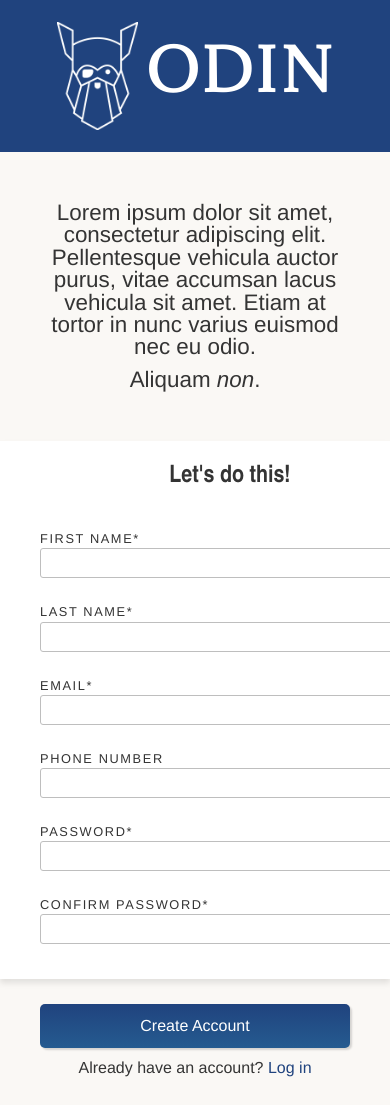
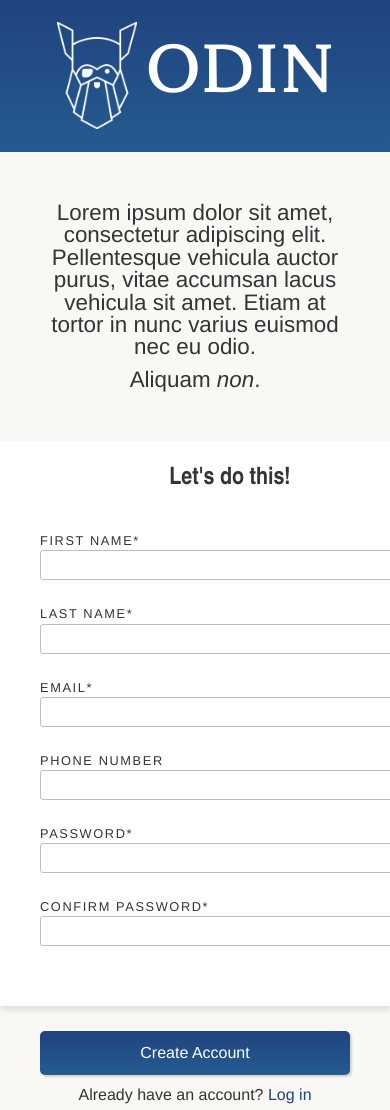
Before and after one commit to alisaig/Sign-up-Form, a plain HTML site: page index.html in a window 390 px wide. Shown: the top 1110 px of the page. Drawn offline with Linux system fonts and the light colour scheme.

Commit message:
Connect button to form and fix some layout issues

```diff
--- a/index.html
+++ b/index.html
@@ -19,25 +19,25 @@
             <p>Lorem ipsum dolor sit amet, consectetur adipiscing elit. Pellentesque vehicula auctor purus, vitae accumsan lacus vehicula sit amet. Etiam at tortor in nunc varius euismod nec eu odio. </p>
             <p>Aliquam <em>non</em>.</p>
         </div>
-        <form>
+        <form method="get" id="main-form">
             <h2>Let's do this!</h2>
-            <div class="form_field">
+            <div class="form-field">
                 <label for="f_name">FIRST NAME<span aria-hidden="true">*</span></label>
                 <input type="text" id="f_name" name="first_name" required />
             </div>
-            <div class="form_field">
+            <div class="form-field">
                 <label for="l_name">LAST NAME<span aria-hidden="true">*</span></label>
                 <input type="text" id="l_name" name="last_name" required />
             </div>
-            <div class="form_field">
+            <div class="form-field">
                 <label for="f_name">EMAIL<span aria-hidden="true">*</span></label>
                 <input type="email" id="email" name="email" required />
             </div>
-            <div class="form_field">
+            <div class="form-field">
                 <label for="p_number">PHONE NUMBER</label>
                 <input type="tel" id="p_number" name="phone_num" minlength="8"/>
             </div>
-            <div class="form_field">
+            <div class="form-field">
                 <label for="pswrd">PASSWORD<span aria-hidden="true">*</span></label>
                 <input
                     type="password"
@@ -48,15 +48,15 @@
                     required
                     aria-describedby="pswrd-hint"
                 />
-                <div id="pswrd-hint">MUST BE AT LEAST 12 CHARACTERS LONG</div>
+                <div id="pswrd-hint">(MUST BE AT LEAST 12 CHARACTERS LONG)</div>
             </div>
-            <div class="form_field">
+            <div class="form-field">
                 <label for="p_number">CONFIRM PASSWORD<span aria-hidden="true">*</span></label>
                 <input type="password" id="xxx" name="xxx" required/>
             </div>
         </form>
         <div class="buttons">
-            <button type="submit">Create Account</button>
+            <button type="submit" form="main-form" value="Submit">Create Account</button>
             <p>Already have an account? <a id="login">Log in</a></p>
         </div>
     </div>
--- a/styles.css
+++ b/styles.css
@@ -36,31 +36,35 @@ p, h1, h2, h3, h4, h5, h6 {
   overflow-wrap: break-word;
 }
 
-p {
-  text-wrap: pretty;
-}
 h1, h2, h3, h4, h5, h6 {
   text-wrap: balance;
 }
 
 
 /* Main CSS */
+html {
+    height: 100%;
+}
 
 body {
     display: flex;
+    height: 100%;
     font-family:'Franklin Gothic Medium', 'Arial Narrow', Arial, sans-serif;
     color: rgb(52, 52, 52);
+    /* background-color: rgb(250, 248, 245); */
+    background-color: black;
 }
 
 /* Left section of page */
 
 .left-section {
     display: flex;
+    flex: 1;
     flex-direction: column;
     width: 40%;
-    min-height: 100vh;
+    height: auto;
     background-image: url(background-image.jpg);
-    background-color: rgb(32, 67, 126);
+    background-color: #20437e;
     background-size: cover;
 }
 
@@ -109,7 +113,7 @@ h1 {
     display: flex;
     flex-direction: column;
     width: 60%;
-    min-height: 100vh;
+    height: auto;
     background-color: rgb(250, 248, 245);
 }
 
@@ -127,9 +131,9 @@ h1 {
 
 form {
     display: flex;
-    min-height: 30%;
+    height: auto;
     background-color: rgb(255, 255, 255);
-    padding: 18px 40px 35px 40px;
+    padding: 20px 40px 60px 40px;
     gap: 15px 70px;
     flex-wrap: wrap;
     box-shadow: 0px 4px 6px rgba(0, 0, 0, 10%);
@@ -144,6 +148,7 @@ h2 {
 .form-field {
     display: flex;
     flex-direction: column;
+    position: relative;
 }
 
 label, input {
@@ -177,6 +182,7 @@ input + div {
     font-size: 0.75rem;
     display: none;
     position: absolute;
+    top: 100%;
 }
 
 input:focus + div {
@@ -218,20 +224,22 @@ button:active {
     .left-section {
         width: auto;
         min-height: unset;
+        height: 18vh;
         background-image: linear-gradient(rgba(32, 67, 126), rgb(37, 91, 144));
-        background-image: none;
         background-size: auto;
     }
     .logo {
         width: auto;
-        height: 18vh;
+        height: 100%;
         padding: 40px 0px;
         gap: 2%;
         background: none;
+        position: unset;
     }
     #odin-logo {
-        max-height: 150%;
-        max-width: 150%;
+        max-height: unset;
+        max-width: unset;
+        width: 80px;
     }
     .image-credit {
         display: none;
@@ -246,11 +254,14 @@ button:active {
     }
     .call-to-action {
         width: auto;
+        min-height: unset;
         text-align: center;
+        flex-basis: content;
+        justify-content: unset;
         padding: 50px 50px;
     }
     form {
-        min-height: 30%;
+        height: 100%;
         flex-direction: column;
         align-items: center;
         gap: 24px;
```
